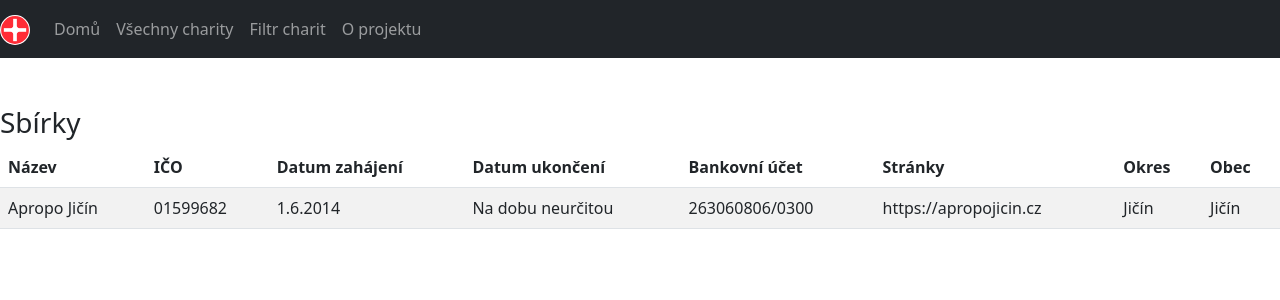
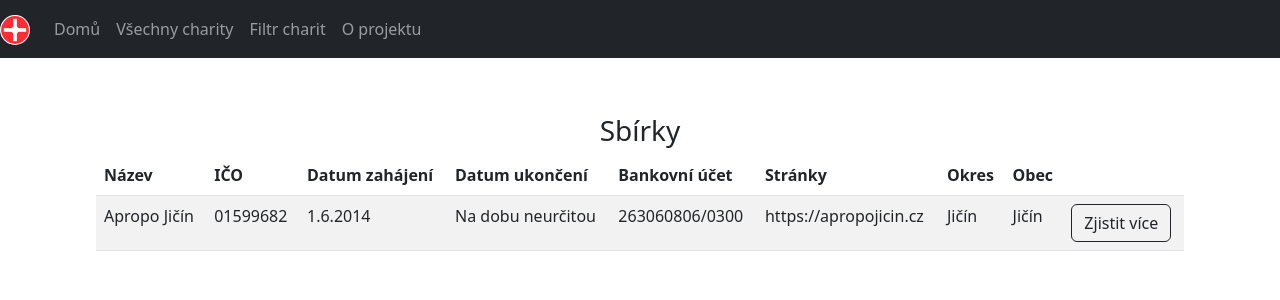
Before and after one commit to matousek11/charity, a Next.js app: page / in a window 1280 px wide. Shown: the top 300 px of the page. Built offline with nearby package versions, Linux system fonts and the light colour scheme.

Commit message:
design tlačítka, design tabulky a ikona v banneru

```diff
--- a/pages/index.js
+++ b/pages/index.js
@@ -8,7 +8,7 @@ export default function Home() {
     <>
       <Head>
         <title>Charita</title>
-        <link rel="icon" href="/favicon.ico" />
+        <link rel="icon" href="img/logo_icon_prevest.svg" />
       </Head>
       <div>
         <Table />
--- a/src/modules/common/Button.js
+++ b/src/modules/common/Button.js
@@ -1,7 +1,11 @@
 import React from 'react'
 
 const Button = ({ text }) => {
-  return <button>{text}</button>
+  return (
+    <button type="button" class="btn btn-outline-dark">
+      Zjistit více
+    </button>
+  )
 }
 
 export default Button
--- a/src/modules/common/Table.js
+++ b/src/modules/common/Table.js
@@ -1,11 +1,12 @@
+import Button from './Button'
 import React from 'react'
 
 const Table = () => {
   return (
     <>
-      <div class="mt-5 pb-5" id="cenik">
-        <div class="h3">Sbírky</div>
-        <table class="table table-hover table-striped">
+      <div className="mx-5 px-5 my-5 py-2" id="sbirky">
+        <div className="h3 text-center">Sbírky</div>
+        <table className="table table-hover table-striped">
           <thead>
             <tr>
               <th>Název</th>
@@ -16,6 +17,7 @@ const Table = () => {
               <th>Stránky</th>
               <th>Okres</th>
               <th>Obec</th>
+              <th></th>
             </tr>
           </thead>
           <tbody>
@@ -28,6 +30,11 @@ const Table = () => {
               <td>https://apropojicin.cz</td>
               <td>Jičín</td>
               <td>Jičín</td>
+              <td>
+                <a href="#">
+                  <Button text="Zobrazit více" />
+                </a>
+              </td>
             </tr>
           </tbody>
         </table>
```
